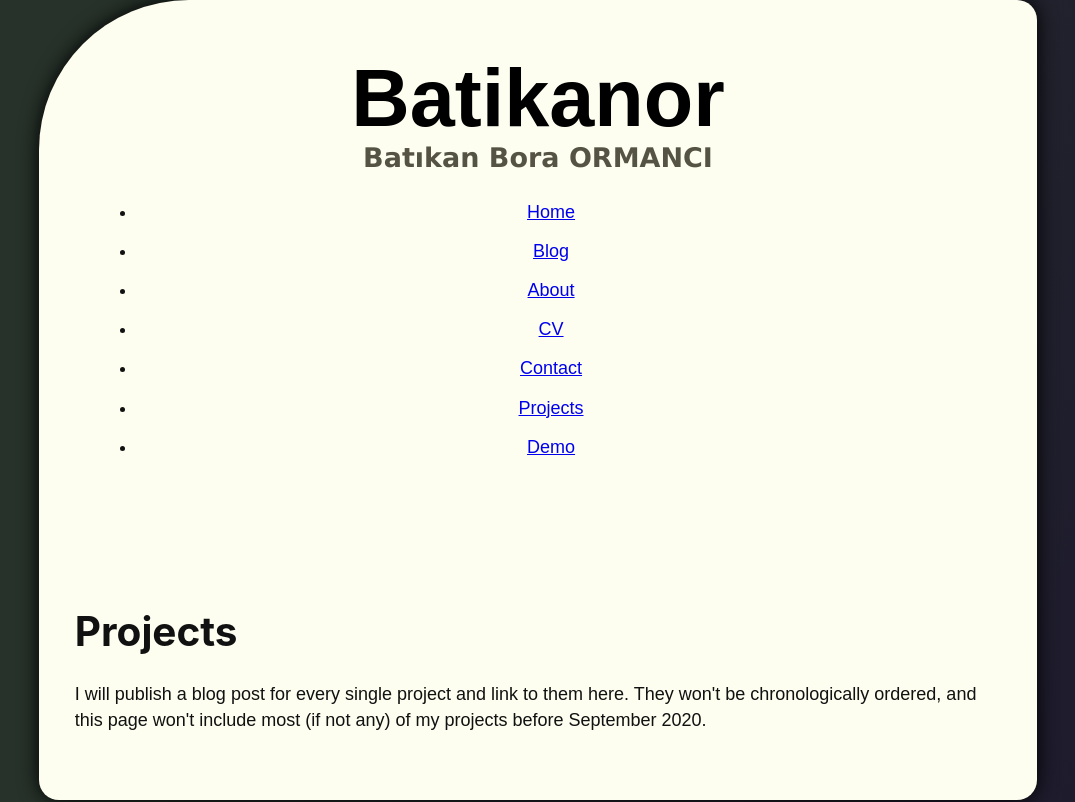
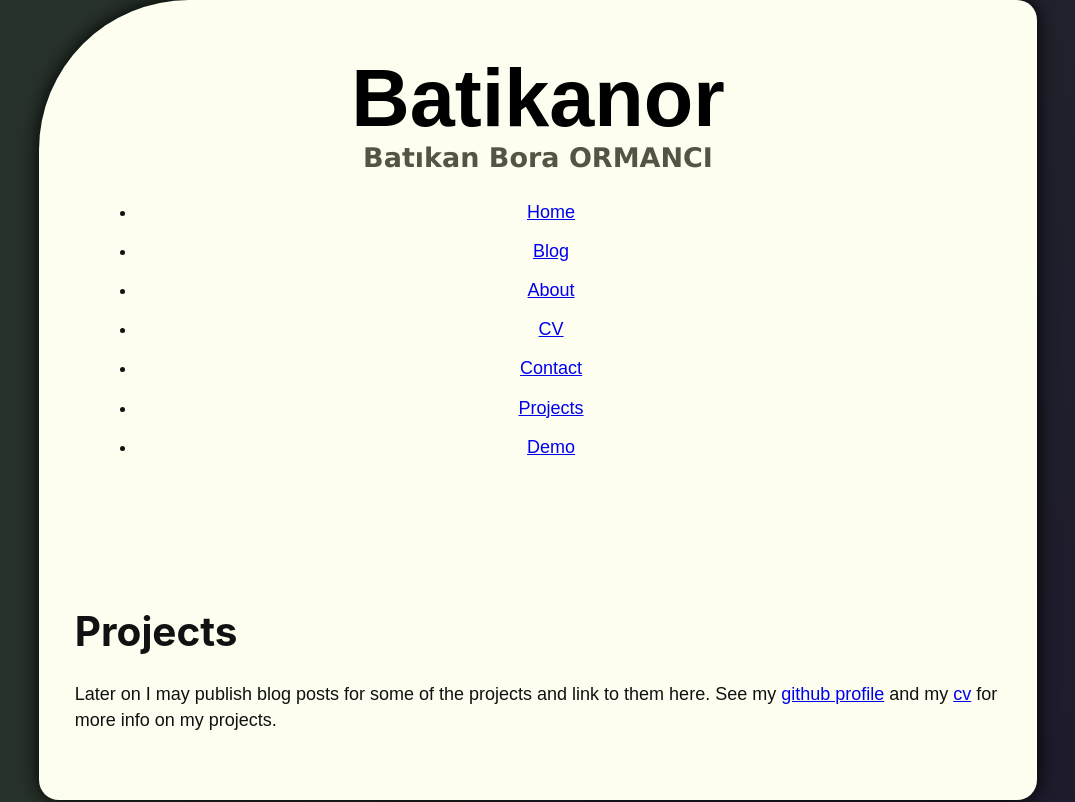
Before and after one commit to batikanor/website-gatsby-src, a Gatsby site: page /projects in a window 1280 px wide. Shown: the top 802 px of the page, without its empty margins (102-1177 px from the left). Built offline with nearby package versions, Linux system fonts and the light colour scheme; Gatsby itself is replaced by a stand-in of ours.

Commit message:
updated projects page

```diff
--- a/src/pages/projects.js
+++ b/src/pages/projects.js
@@ -9,7 +9,9 @@ const ProjectsPage = () => {
             <Head title="Projects"/>
             <h1>Projects</h1>
             <p>
-                I will publish a blog post for every single project and link to them here. They won't be chronologically ordered, and this page won't include most (if not any) of my projects before September 2020.
+                Later on I may publish blog posts for some of the projects and link to them here.
+
+                See my <a href="https://batikanor.com/git">github profile</a> and my <a href="https://batikanor.com/cv">cv</a> for more info on my projects.
                 <ol>
 
 
```
Also changed, not shown: 1 other file.
